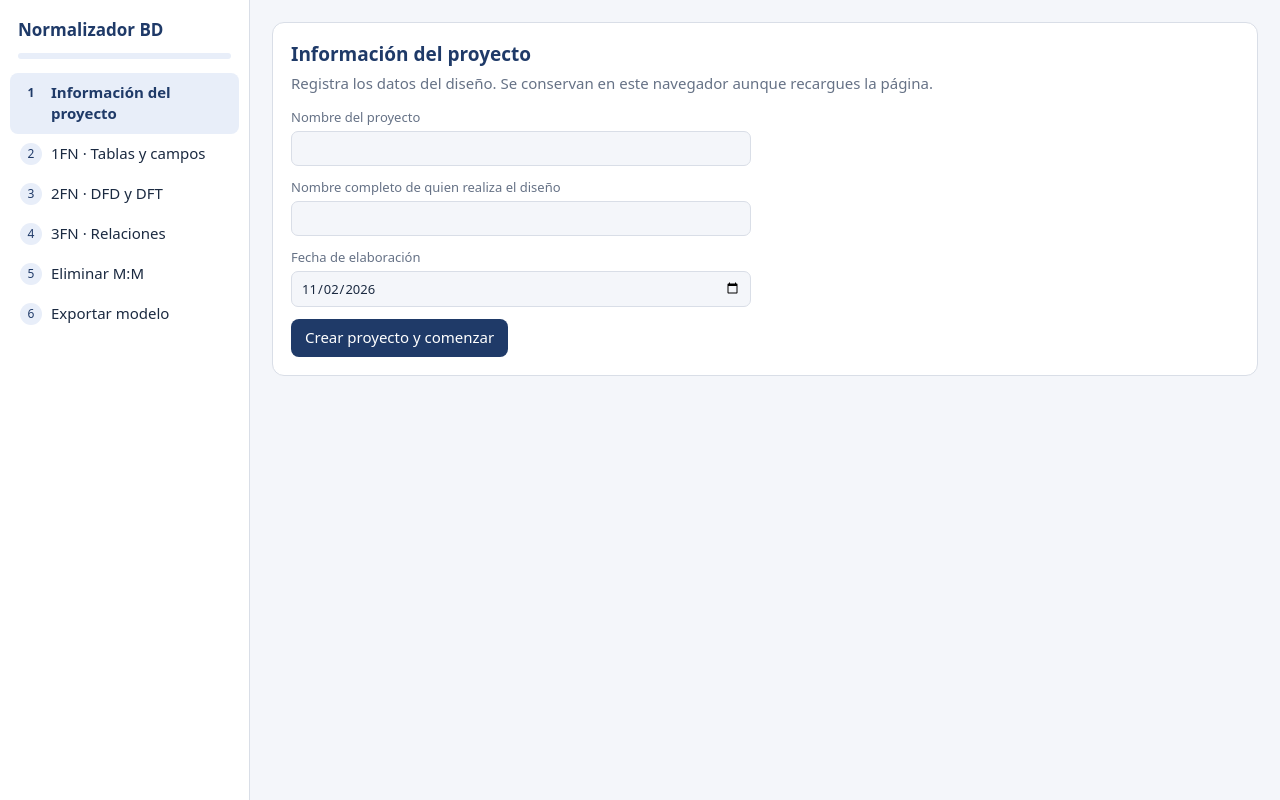
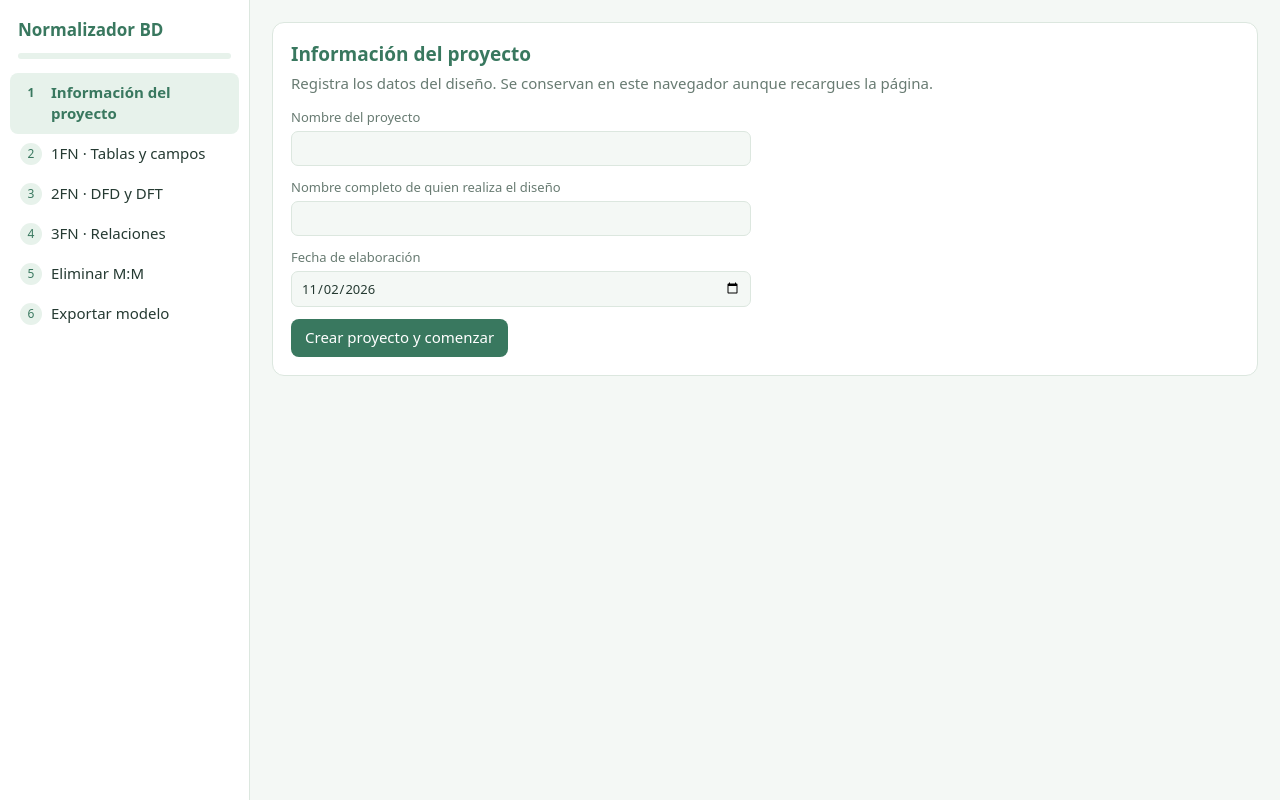
Before and after one commit to TW3NZ/Normalizador_BD, a React (Vite) app: page / in a window 1280 px wide. Built offline with nearby package versions, Linux system fonts and the light colour scheme.

Commit message:
Use a softer green color palette

```diff
--- a/src/styles.css
+++ b/src/styles.css
@@ -1,5 +1,5 @@
-:root{--bg:#f4f6fa;--card:#fff;--tx:#1b2a41;--mu:#667286;--br:#d9dee7;--pr:#1f3a68;--pr2:#e8eef9;--pt:#fff}
-@media (prefers-color-scheme:dark){:root{--bg:#111821;--card:#1a2330;--tx:#e6ebf3;--mu:#97a3b5;--br:#2f3a4b;--pr:#7aa5f5;--pr2:#233047;--pt:#0d1420}}
+:root{--bg:#f4f8f5;--card:#fff;--tx:#253a32;--mu:#687b72;--br:#dce7df;--pr:#39785f;--pr2:#e7f2eb;--pt:#fff}
+@media (prefers-color-scheme:dark){:root{--bg:#151e1a;--card:#202b25;--tx:#e5eee8;--mu:#a0b0a6;--br:#34453b;--pr:#8bc5a2;--pr2:#293d31;--pt:#142119}}
 *{box-sizing:border-box}
 body{margin:0;font:15px/1.45 system-ui,-apple-system,"Segoe UI",Roboto,sans-serif;background:var(--bg);color:var(--tx)}
 #root,.app{min-height:100vh}.app{display:flex}
@@ -15,7 +15,7 @@ label{display:flex;flex-direction:column;gap:4px;font-size:13px;color:var(--mu)}
 .btn{background:var(--pr);color:var(--pt);border:0;border-radius:8px;padding:8px 14px;font:inherit;cursor:pointer}.btn.g{background:var(--pr2);color:var(--pr)}.btn.d{background:#fdecea;color:#b3261e;padding:6px 10px}
 .t{width:100%;border-collapse:collapse}.t th,.t td{border:1px solid var(--br);padding:8px;vertical-align:top;text-align:left}.t th{background:var(--pr2);color:var(--pr)}
 .fl{display:flex;gap:6px;align-items:center;margin:0 0 6px}.row{display:flex;gap:8px;flex-wrap:wrap;align-items:center}
-.dg{border:1px solid var(--br);border-radius:10px;background:#fff;overflow:hidden;touch-action:none}
+.dg{border:1px solid var(--br);border-radius:10px;background:var(--card);overflow:hidden;touch-action:none}
 .md{position:fixed;inset:0;background:rgba(0,0,0,.45);display:flex;align-items:center;justify-content:center;padding:16px;z-index:9}
 textarea{width:100%}.ok{color:#2e7d32;font-weight:600}.wrap{display:flex;gap:12px;flex-wrap:wrap}
 @media(max-width:800px){.app{flex-direction:column}nav{width:100%;display:flex;flex-wrap:wrap;gap:2px;border-right:0;border-bottom:1px solid var(--br)}nav h1,.pg{width:100%}nav button{width:auto}main{padding:12px}}
```
